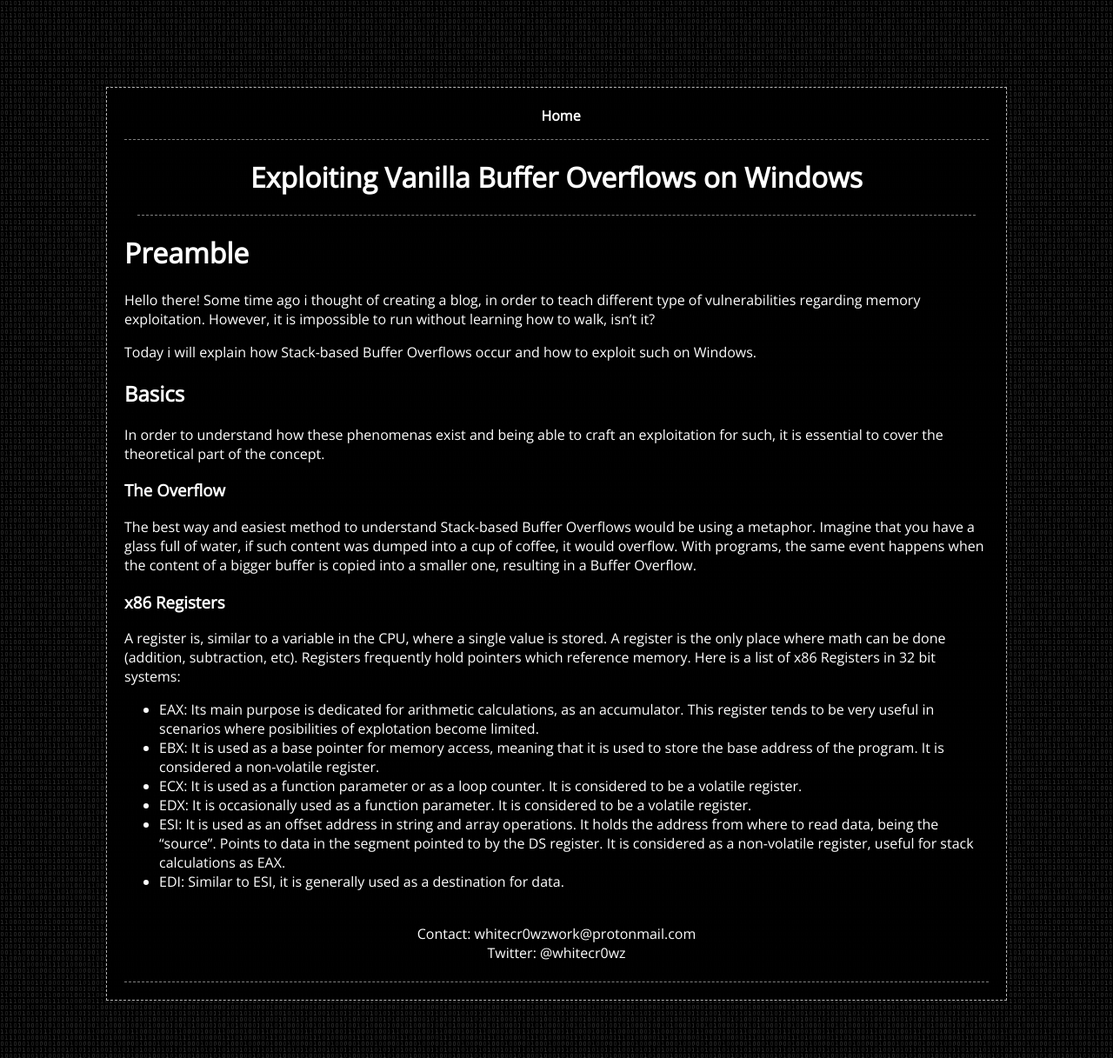
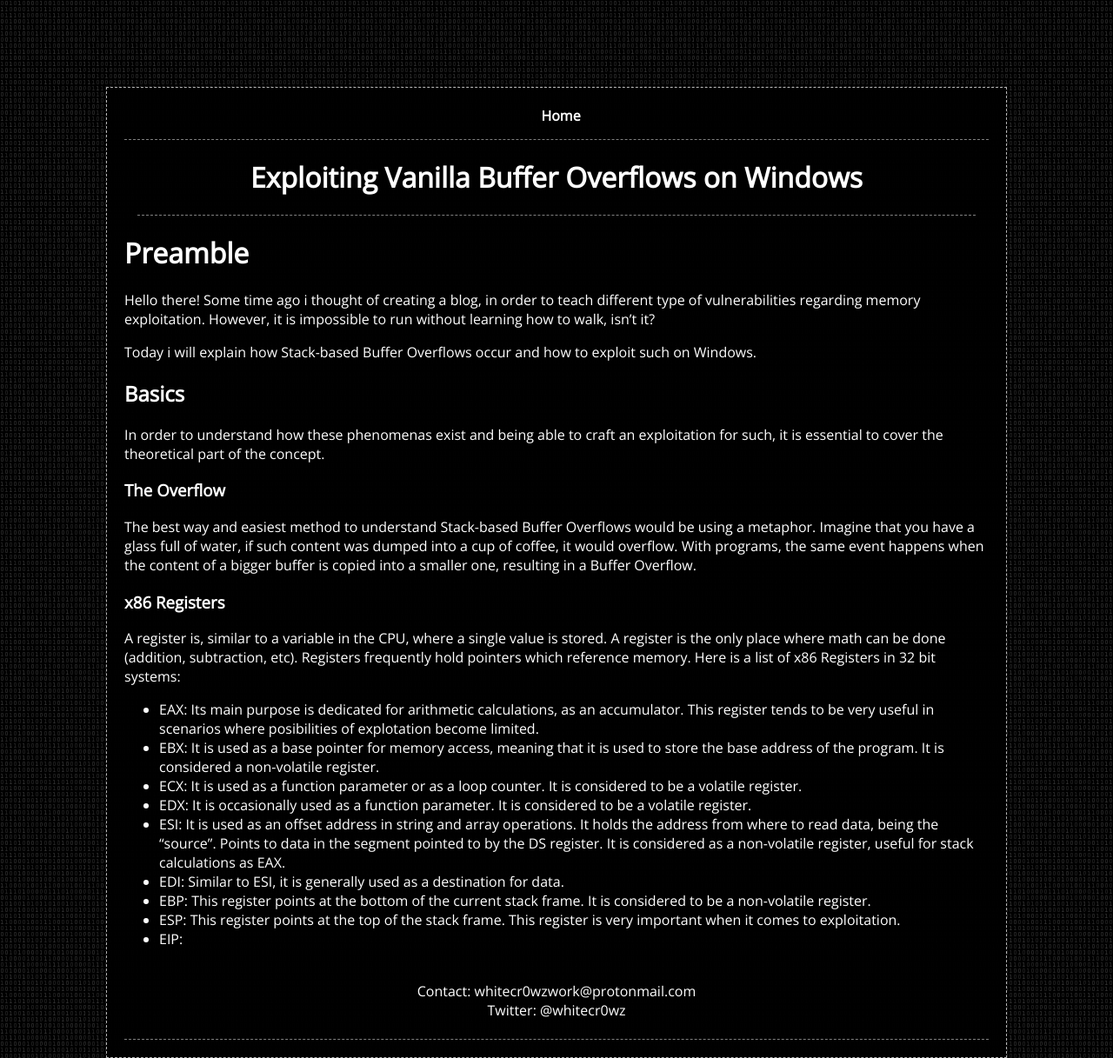
Before and after one commit to whitecr0wz/whitecr0wz.github.io, a Jekyll site: the page built from _posts/posts/2020-03-08-Exploiting-Stack-Overflows-In-Windows.md, in a window 1280 px wide. Shown: the whole page at 87% size. Built offline with Jekyll 4.4.1, drawn with Linux system fonts in a browser that asks for light colours.

Commit message:
Update 2020-03-08-Exploiting-Stack-Overflows-In-Windows.md

```diff
--- a/_posts/posts/2020-03-08-Exploiting-Stack-Overflows-In-Windows.md
+++ b/_posts/posts/2020-03-08-Exploiting-Stack-Overflows-In-Windows.md
@@ -29,3 +29,6 @@ Here is a list of x86 Registers in 32 bit systems:
 + EDX: It is occasionally used as a function parameter. It is considered to be a volatile register.
 + ESI: It is used as an offset address in string and array operations. It holds the address from where to read data, being the "source". Points to data in the segment pointed to by the DS register. It is considered as a non-volatile register, useful for stack calculations as EAX.
 + EDI: Similar to ESI, it is generally used as a destination for data.
++ EBP: This register points at the bottom of the current stack frame. It is considered to be a non-volatile register.
++ ESP: This register points at the top of the stack frame. This register is very important when it comes to exploitation.
++ EIP:
```
